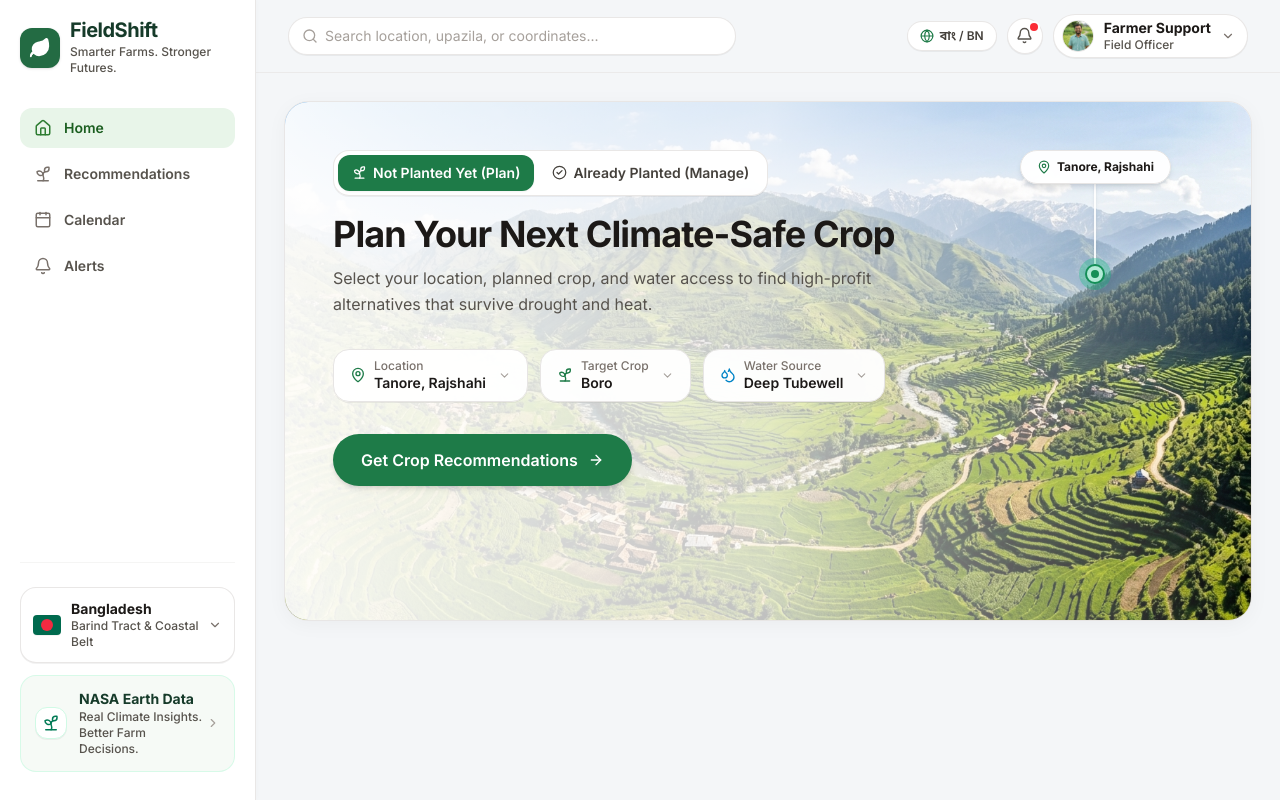
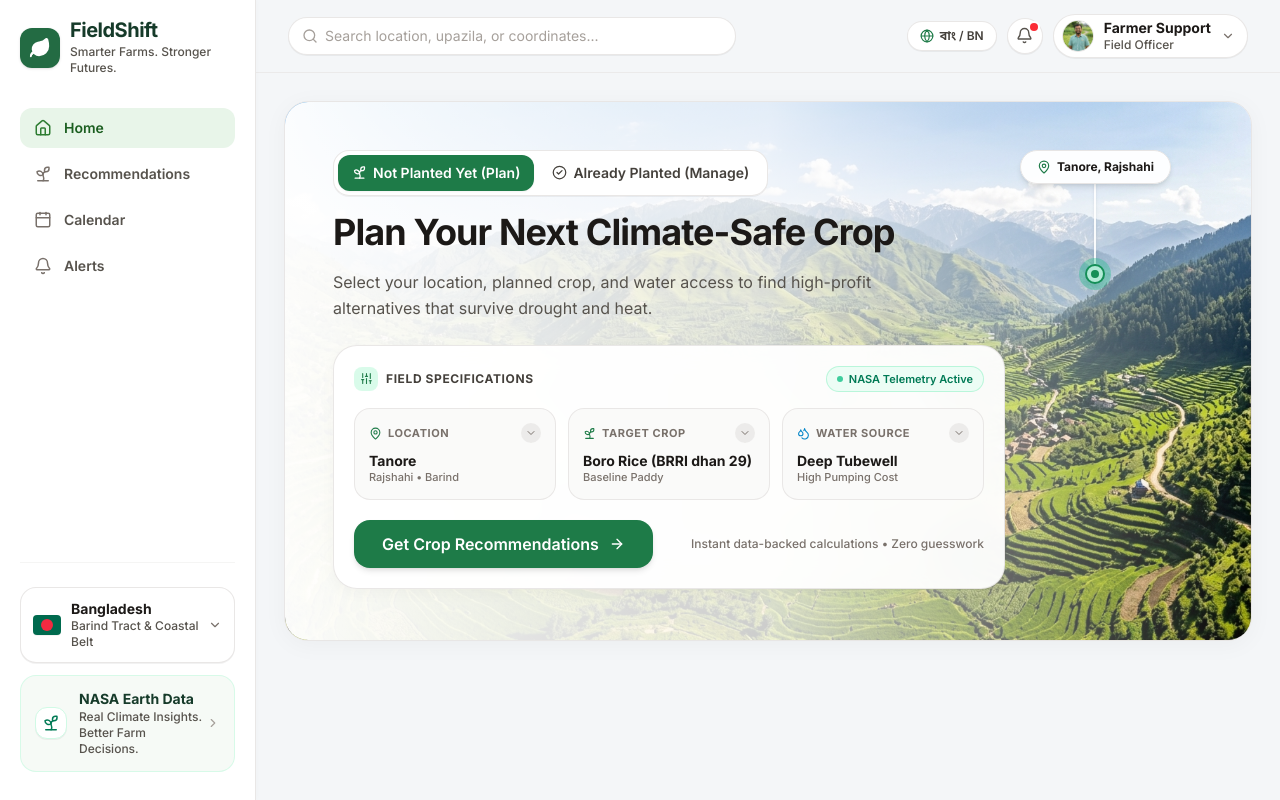
Before and after one commit to fahadislamfi99-cloud/fieldshift, a Next.js app: page / in a window 1280 px wide. Built offline with nearby package versions, Linux system fonts and the light colour scheme.

Commit message:
feat(home): upgrade field specification selector UX
Structure location, crop, and water source options into dedicated 3-column card with clear visual hierarchy, contextual subtexts, and focus states.

```diff
--- a/src/app/page.tsx
+++ b/src/app/page.tsx
@@ -12,6 +12,7 @@ import {
   CheckCircle2,
   ShieldCheck,
   RotateCcw,
+  Sliders,
 } from "lucide-react";
 
 export default function HomePage() {
@@ -62,21 +63,23 @@ export default function HomePage() {
     });
   };
 
+  const isPlanted = farmerStatus === "already_planted";
+
   return (
     <div className="space-y-6" suppressHydrationWarning>
       {/* HERO BANNER CARD (Full background image spanning edge-to-edge) */}
-      <div className="relative rounded-3xl overflow-hidden border border-stone-200/90 shadow-[0_4px_20px_rgba(0,0,0,0.04)] min-h-[460px] sm:min-h-[520px] flex flex-col justify-between">
+      <div className="relative rounded-3xl overflow-hidden border border-stone-200/90 shadow-[0_4px_24px_rgba(0,0,0,0.04)] min-h-[500px] sm:min-h-[540px] flex flex-col justify-between">
         {/* FULL BACKGROUND PHOTOGRAPHIC LANDSCAPE */}
         <div
           className="absolute inset-0 bg-cover bg-center"
           style={{ backgroundImage: `url('/images/hero_landscape.jpg')` }}
         />
 
-        {/* Soft gradient fade overlay so left text and filters are 100% readable while entire scenery shows */}
-        <div className="absolute inset-0 bg-gradient-to-r from-white/95 via-white/85 sm:via-white/75 to-transparent pointer-events-none" />
+        {/* Soft gradient fade overlay so left text and filters are 100% readable while scenery shines */}
+        <div className="absolute inset-0 bg-gradient-to-r from-white/98 via-white/90 sm:via-white/80 to-transparent pointer-events-none" />
 
-        {/* Floating Location Marker on the Landscape Photo (Right side) */}
-        <div className="hidden lg:flex absolute top-12 right-20 z-20 flex-col items-center pointer-events-none">
+        {/* Floating Location Marker on the Landscape Photo (Desktop) */}
+        <div className="hidden xl:flex absolute top-12 right-20 z-20 flex-col items-center pointer-events-none">
           <div className="px-4 py-2 rounded-full bg-white/95 backdrop-blur-md border border-stone-200 text-xs font-bold text-stone-900 shadow-md flex items-center gap-1.5">
             <MapPin size={14} className="text-[#1E7B48]" />
             <span>{currentZone.nameEn.split(",")[0]}, Rajshahi</span>
@@ -92,17 +95,17 @@ export default function HomePage() {
           </div>
         </div>
 
-        {/* Hero Card Content */}
-        <div className="relative z-10 p-6 sm:p-10 lg:p-12 flex flex-col justify-between h-full space-y-6 max-w-2xl">
-          <div>
-            {/* Farmer Situation Selector & LocalStorage Status Pill */}
-            <div className="flex flex-wrap items-center gap-2 mb-4">
+        {/* Hero Card Content Container */}
+        <div className="relative z-10 p-6 sm:p-10 lg:p-12 flex flex-col justify-between h-full space-y-6 max-w-3xl">
+          <div className="space-y-3.5">
+            {/* Top Switcher Strip: Farming Situation & LocalStorage Status Pill */}
+            <div className="flex flex-wrap items-center gap-2.5">
               <div className="p-1 rounded-2xl bg-white/95 backdrop-blur-md border border-stone-200/90 shadow-2xs flex items-center gap-1">
                 <button
                   type="button"
                   onClick={() => handleSelectStatus("not_planted")}
                   className={`px-3.5 py-1.5 sm:py-2 rounded-xl text-xs sm:text-sm font-semibold transition-all flex items-center gap-1.5 ${
-                    farmerStatus === "not_planted"
+                    !isPlanted
                       ? "bg-[#1E7B48] text-white shadow-xs"
                       : "text-stone-700 hover:text-stone-900 hover:bg-stone-100/70"
                   }`}
@@ -116,7 +119,7 @@ export default function HomePage() {
                   type="button"
                   onClick={() => handleSelectStatus("already_planted")}
                   className={`px-3.5 py-1.5 sm:py-2 rounded-xl text-xs sm:text-sm font-semibold transition-all flex items-center gap-1.5 ${
-                    farmerStatus === "already_planted"
+                    isPlanted
                       ? "bg-[#1E7B48] text-white shadow-xs"
                       : "text-stone-700 hover:text-stone-900 hover:bg-stone-100/70"
                   }`}
@@ -129,7 +132,7 @@ export default function HomePage() {
               </div>
 
               {hasConfigured && (
-                <div className="inline-flex items-center gap-1.5 px-3 py-1.5 rounded-full bg-emerald-50/90 backdrop-blur-md border border-emerald-200 text-xs font-semibold text-[#15803D] shadow-2xs">
+                <div className="inline-flex items-center gap-1.5 px-3 py-1.5 rounded-full bg-emerald-50/95 backdrop-blur-md border border-emerald-200 text-xs font-semibold text-[#15803D] shadow-2xs">
                   <ShieldCheck size={13} className="text-[#1E7B48]" />
                   <span>
                     {lang === "en" ? "Saved to Browser" : "ব্রাউজারে সংরক্ষিত"}
@@ -146,8 +149,9 @@ export default function HomePage() {
               )}
             </div>
 
+            {/* Main Title */}
             <h1 className="text-[28px] sm:text-[36px] font-bold text-stone-900 tracking-tight leading-tight">
-              {farmerStatus === "already_planted"
+              {isPlanted
                 ? (lang === "en"
                     ? "Manage & Rescue Your Standing Crop"
                     : "জমিতে থাকা ফসলের পরিচর্যা ও সুরক্ষা")
@@ -156,8 +160,9 @@ export default function HomePage() {
                     : "ঝুঁকিমুক্ত ফসলের পরিকল্পনা করুন")}
             </h1>
 
-            <p className="text-sm sm:text-base font-normal text-stone-600 mt-2 leading-relaxed">
-              {farmerStatus === "already_planted"
+            {/* Subtitle */}
+            <p className="text-sm sm:text-base font-normal text-stone-600 leading-relaxed max-w-xl">
+              {isPlanted
                 ? (lang === "en"
                     ? "Your crop is in the field. Avoid dry pump burnout, save tubewell diesel with AWD, and shield flowers from 35°C heat waves."
                     : "জমির ফসল সুরক্ষিত রাখতে পর্যায়ক্রমিক সেচ (AWD), তাপদাহে ফুল ঝরে পড়া রোধ এবং ভূগর্ভস্থ পানির সুরক্ষা ব্যবস্থা জানুন।")
@@ -167,27 +172,55 @@ export default function HomePage() {
             </p>
           </div>
 
-          {/* 3 Distinct Filter Boxes (Location, Current Crop, Water Access) */}
-          <div className="flex flex-wrap items-center gap-3 pt-2">
-            {/* Box 1: Location */}
-            <div className="relative p-2.5 px-4 rounded-2xl bg-white/95 backdrop-blur-md border border-stone-200 shadow-2xs hover:border-emerald-400 transition-all">
+          {/* =========================================================================
+              UPGRADED FIELD SPECIFICATIONS CARD (Crisp Visual Hierarchy & UX)
+              ========================================================================= */}
+          <div className="p-4 sm:p-5 rounded-3xl bg-white/95 backdrop-blur-md border border-stone-200/90 shadow-[0_4px_16px_rgba(0,0,0,0.03)] space-y-4">
+            {/* Header with clean label & live telemetry chip */}
+            <div className="flex items-center justify-between">
               <div className="flex items-center gap-2">
-                <MapPin size={16} className="text-[#1E7B48] shrink-0" />
-                <div>
-                  <span className="text-xs text-stone-500 font-medium block leading-none">
-                    {lang === "en" ? "Location" : "অবস্থান"}
-                  </span>
-                  <span className="text-sm font-semibold text-stone-900 block mt-0.5 leading-tight whitespace-nowrap">
-                    {currentZone.nameEn.split(",")[0]}, Rajshahi
+                <div className="w-6 h-6 rounded-lg bg-emerald-100/80 text-[#1E7B48] flex items-center justify-center">
+                  <Sliders size={13} />
+                </div>
+                <span className="text-xs font-bold text-stone-700 uppercase tracking-wider">
+                  {lang === "en" ? "Field Specifications" : "জমির বিবরণ ও তথ্য"}
                 </span>
               </div>
-                <ChevronDown size={13} className="text-stone-400 shrink-0 pointer-events-none ml-1" />
+              <div className="flex items-center gap-1.5 text-[11px] font-semibold text-emerald-700 bg-emerald-50 px-2.5 py-1 rounded-full border border-emerald-200/70">
+                <span className="w-1.5 h-1.5 rounded-full bg-emerald-500 animate-pulse" />
+                <span>NASA Telemetry Active</span>
               </div>
+            </div>
+
+            {/* 3 Dedicated Interactive Tile Selectors */}
+            <div className="grid grid-cols-1 sm:grid-cols-3 gap-3">
+              {/* Tile 1: Location */}
+              <div className="group relative p-3.5 rounded-2xl bg-stone-50/90 hover:bg-white border border-stone-200/90 hover:border-emerald-500/80 hover:shadow-xs focus-within:border-emerald-600 focus-within:ring-2 focus-within:ring-emerald-500/20 transition-all flex flex-col justify-between min-h-[92px]">
+                <div className="flex items-center justify-between">
+                  <span className="text-[11px] font-bold text-stone-500 uppercase tracking-wider flex items-center gap-1.5">
+                    <MapPin size={13} className="text-[#1E7B48]" />
+                    <span>{lang === "en" ? "Location" : "এলাকা"}</span>
+                  </span>
+                  <div className="w-5 h-5 rounded-full bg-stone-200/70 group-hover:bg-emerald-100 text-stone-500 group-hover:text-[#1E7B48] flex items-center justify-center transition-colors">
+                    <ChevronDown size={12} />
+                  </div>
+                </div>
+
+                <div className="mt-1.5">
+                  <div className="text-sm font-bold text-stone-900 group-hover:text-[#1E7B48] transition-colors leading-tight">
+                    {currentZone.nameEn.split(",")[0]}
+                  </div>
+                  <div className="text-[11px] font-medium text-stone-500 mt-0.5 leading-tight">
+                    Rajshahi • Barind
+                  </div>
+                </div>
+
+                {/* Accessible native select covering whole tile */}
                 <select
                   aria-label="Select Target Location"
                   value={currentZone.id}
                   onChange={(e) => handleSelectZone(e.target.value)}
-                className="opacity-0 absolute inset-0 w-full h-full cursor-pointer"
+                  className="opacity-0 absolute inset-0 w-full h-full cursor-pointer focus:outline-none"
                 >
                   {zones.map((z) => (
                     <option key={z.id} value={z.id}>
@@ -197,27 +230,38 @@ export default function HomePage() {
                 </select>
               </div>
 
-            {/* Box 2: Current Crop / Planted Crop */}
-            <div className="relative p-2.5 px-4 rounded-2xl bg-white/95 backdrop-blur-md border border-stone-200 shadow-2xs hover:border-emerald-400 transition-all">
-              <div className="flex items-center gap-2">
-                <Sprout size={16} className="text-[#1E7B48] shrink-0" />
-                <div>
-                  <span className="text-xs text-stone-500 font-medium block leading-none">
-                    {farmerStatus === "already_planted"
-                      ? (lang === "en" ? "Planted Crop" : "জমির ফসল")
+              {/* Tile 2: Crop (Contextual: Standing vs Planned) */}
+              <div className="group relative p-3.5 rounded-2xl bg-stone-50/90 hover:bg-white border border-stone-200/90 hover:border-emerald-500/80 hover:shadow-xs focus-within:border-emerald-600 focus-within:ring-2 focus-within:ring-emerald-500/20 transition-all flex flex-col justify-between min-h-[92px]">
+                <div className="flex items-center justify-between">
+                  <span className="text-[11px] font-bold text-stone-500 uppercase tracking-wider flex items-center gap-1.5">
+                    <Sprout size={13} className="text-[#1E7B48]" />
+                    <span>
+                      {isPlanted
+                        ? (lang === "en" ? "Standing Crop" : "চলতি ফসল")
                         : (lang === "en" ? "Target Crop" : "পরিকল্পিত ফসল")}
                     </span>
-                  <span className="text-sm font-semibold text-stone-900 block mt-0.5 leading-tight whitespace-nowrap">
-                    {currentCrop.nameEn.split(" ")[0]}
                   </span>
+                  <div className="w-5 h-5 rounded-full bg-stone-200/70 group-hover:bg-emerald-100 text-stone-500 group-hover:text-[#1E7B48] flex items-center justify-center transition-colors">
+                    <ChevronDown size={12} />
                   </div>
-                <ChevronDown size={13} className="text-stone-400 shrink-0 pointer-events-none ml-1" />
                 </div>
+
+                <div className="mt-1.5">
+                  <div className="text-sm font-bold text-stone-900 group-hover:text-[#1E7B48] transition-colors leading-tight">
+                    {currentCrop.nameEn}
+                  </div>
+                  <div className="text-[11px] font-medium text-stone-500 mt-0.5 leading-tight">
+                    {isPlanted
+                      ? (lang === "en" ? "High Water Need" : "অধিক পানির চাহিদা")
+                      : (lang === "en" ? "Baseline Paddy" : "ভিত্তি ধান")}
+                  </div>
+                </div>
+
                 <select
                   aria-label="Select Current Crop"
                   value={currentCrop.id}
                   onChange={(e) => handleSelectCrop(e.target.value)}
-                className="opacity-0 absolute inset-0 w-full h-full cursor-pointer"
+                  className="opacity-0 absolute inset-0 w-full h-full cursor-pointer focus:outline-none"
                 >
                   {crops.map((c) => (
                     <option key={c.id} value={c.id}>
@@ -227,25 +271,36 @@ export default function HomePage() {
                 </select>
               </div>
 
-            {/* Box 3: Water Access */}
-            <div className="relative p-2.5 px-4 rounded-2xl bg-white/95 backdrop-blur-md border border-stone-200 shadow-2xs hover:border-emerald-400 transition-all">
-              <div className="flex items-center gap-2">
-                <Droplets size={16} className="text-[#0284C7] shrink-0" />
-                <div>
-                  <span className="text-xs text-stone-500 font-medium block leading-none">
-                    {lang === "en" ? "Water Source" : "পানির উৎস"}
+              {/* Tile 3: Water Access */}
+              <div className="group relative p-3.5 rounded-2xl bg-stone-50/90 hover:bg-white border border-stone-200/90 hover:border-emerald-500/80 hover:shadow-xs focus-within:border-emerald-600 focus-within:ring-2 focus-within:ring-emerald-500/20 transition-all flex flex-col justify-between min-h-[92px]">
+                <div className="flex items-center justify-between">
+                  <span className="text-[11px] font-bold text-stone-500 uppercase tracking-wider flex items-center gap-1.5">
+                    <Droplets size={13} className="text-[#0284C7]" />
+                    <span>{lang === "en" ? "Water Source" : "পানির উৎস"}</span>
                   </span>
-                  <span className="text-sm font-semibold text-stone-900 block mt-0.5 leading-tight whitespace-nowrap">
+                  <div className="w-5 h-5 rounded-full bg-stone-200/70 group-hover:bg-sky-100 text-stone-500 group-hover:text-[#0284C7] flex items-center justify-center transition-colors">
+                    <ChevronDown size={12} />
+                  </div>
+                </div>
+
+                <div className="mt-1.5">
+                  <div className="text-sm font-bold text-stone-900 group-hover:text-[#0284C7] transition-colors leading-tight">
                     {waterAccess}
-                  </span>
                   </div>
-                <ChevronDown size={13} className="text-stone-400 shrink-0 pointer-events-none ml-1" />
+                  <div className="text-[11px] font-medium text-stone-500 mt-0.5 leading-tight">
+                    {waterAccess.includes("Deep")
+                      ? (lang === "en" ? "High Pumping Cost" : "উচ্চ সেচ খরচ")
+                      : waterAccess.includes("Shallow")
+                      ? (lang === "en" ? "Aquifer Vulnerable" : "ঝুঁকিপূর্ণ স্তর")
+                      : (lang === "en" ? "Gravity Flow" : "উপরিভাগের পানি")}
                   </div>
+                </div>
+
                 <select
                   aria-label="Select Irrigation Water Access"
                   value={waterAccess}
                   onChange={(e) => handleSelectWater(e.target.value)}
-                className="opacity-0 absolute inset-0 w-full h-full cursor-pointer"
+                  className="opacity-0 absolute inset-0 w-full h-full cursor-pointer focus:outline-none"
                 >
                   <option value="Deep Tubewell">Deep Tubewell</option>
                   <option value="Shallow Tubewell">Shallow Tubewell</option>
@@ -254,13 +309,13 @@ export default function HomePage() {
               </div>
             </div>
 
-          {/* Dynamic CTA Button */}
-          <div className="pt-2">
-            {farmerStatus === "already_planted" ? (
+            {/* Bottom Row inside card: Action Button & Context Note */}
+            <div className="pt-1 flex flex-col sm:flex-row sm:items-center justify-between gap-3">
+              {isPlanted ? (
                 <Link
                   href="/advisory"
                   onClick={handleProceed}
-                className="inline-flex items-center gap-2.5 px-7 py-3.5 rounded-full bg-[#1E7B48] hover:bg-[#165E36] text-white text-sm sm:text-base font-semibold shadow-md hover:shadow-lg transition-all"
+                  className="inline-flex items-center justify-center gap-2.5 px-7 py-3 rounded-2xl bg-[#1E7B48] hover:bg-[#165E36] text-white text-sm sm:text-base font-semibold shadow-md hover:shadow-lg transition-all"
                 >
                   <span>{lang === "en" ? "Open In-Season Field Advisory" : "জমির জরুরি কৃষি পরামর্শ"}</span>
                   <ArrowRight size={16} />
@@ -269,12 +324,19 @@ export default function HomePage() {
                 <Link
                   href="/shift"
                   onClick={handleProceed}
-                className="inline-flex items-center gap-2.5 px-7 py-3.5 rounded-full bg-[#1E7B48] hover:bg-[#165E36] text-white text-sm sm:text-base font-semibold shadow-md hover:shadow-lg transition-all"
+                  className="inline-flex items-center justify-center gap-2.5 px-7 py-3 rounded-2xl bg-[#1E7B48] hover:bg-[#165E36] text-white text-sm sm:text-base font-semibold shadow-md hover:shadow-lg transition-all"
                 >
                   <span>{lang === "en" ? "Get Crop Recommendations" : "বিকল্প ফসলের তালিকা দেখুন"}</span>
                   <ArrowRight size={16} />
                 </Link>
               )}
+
+              <span className="text-xs text-stone-500 font-medium">
+                {lang === "en"
+                  ? "Instant data-backed calculations • Zero guesswork"
+                  : "নাসার তথ্যের ভিত্তিতে সঠিক সিদ্ধান্ত"}
+              </span>
+            </div>
           </div>
         </div>
       </div>
```
Lines whose indentation alone changed are shown as unchanged.
